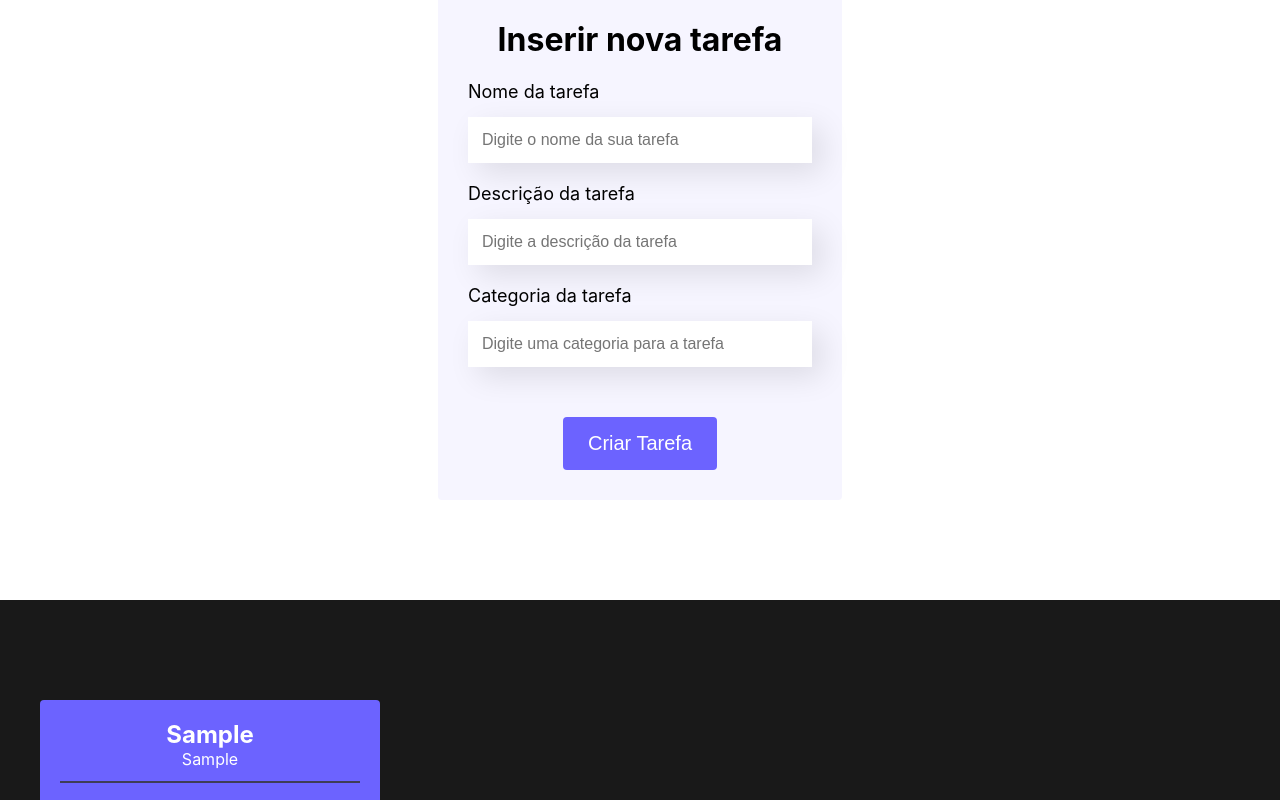
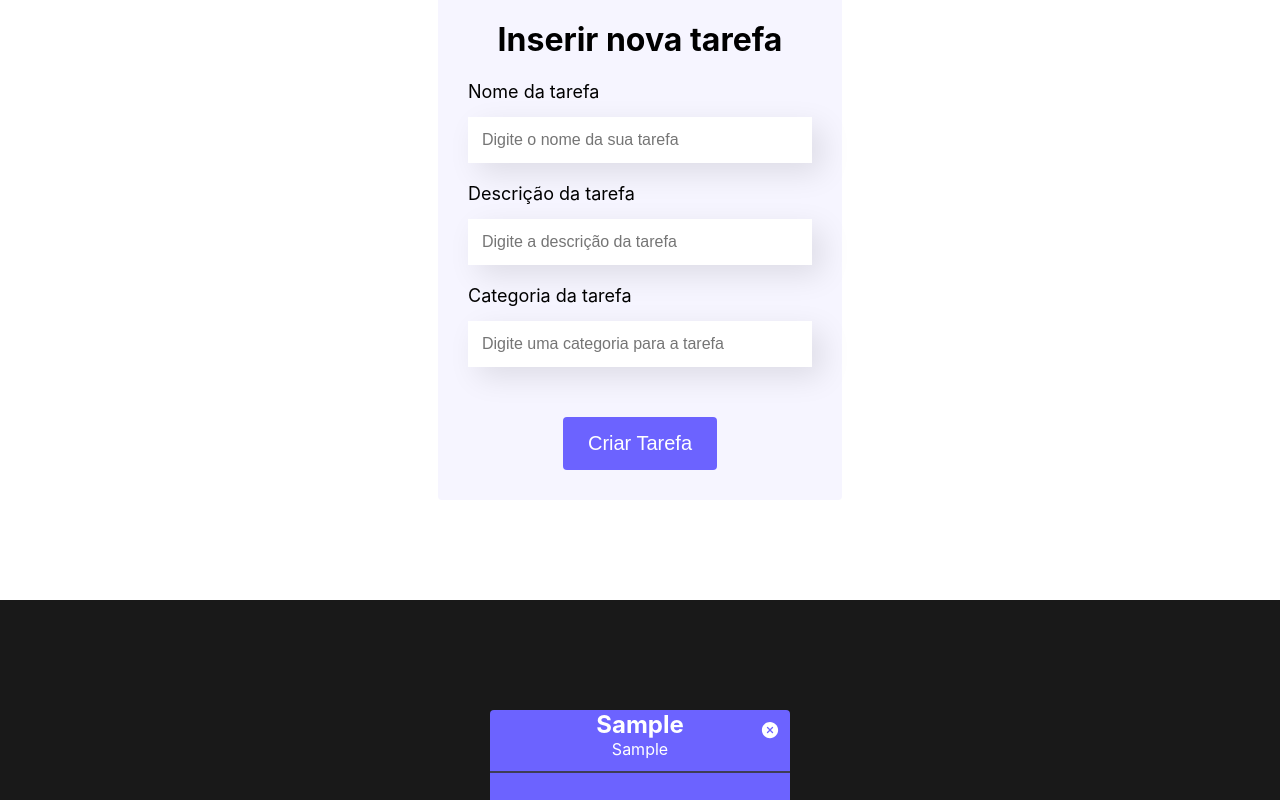
Before and after one commit to VitorGagliani/listter, a React (Create React App) app: page / in a window 1280 px wide. Both pictures are taken after typing "Sample", "Sample", "Sample" into the empty fields and a click on the button "Criar Tarefa". Shown: the part 564-1364 px from the top of the page. Built offline with nearby package versions, Linux system fonts and the light colour scheme.

Commit message:
Remover Tarefas

```diff
--- a/package.json
+++ b/package.json
@@ -10,6 +10,7 @@
     "motion": "^12.23.24",
     "react": "^19.2.0",
     "react-dom": "^19.2.0",
+    "react-icons": "^5.5.0",
     "react-scripts": "5.0.1",
     "web-vitals": "^2.1.4"
   },
--- a/src/App.js
+++ b/src/App.js
@@ -13,7 +13,13 @@ function App() {
       tag:tag,
       descricao:descricao
     };
+
+
     setTarefas([...tarefas, novaTarefa]);
+    }
+
+    const deletarTarefa = (titulo) => {
+      setTarefas(tarefas.filter(tarefa => tarefa.titulo !== titulo));
     }
 
     const [tarefas, setTarefas] = useState([]);
@@ -23,7 +29,7 @@ function App() {
     <div className="App">
       <Banner/>
       <Formulario aoSalvar={adicionarTarefa}/>
-      <Grid tarefas={tarefas} />
+      <Grid tarefas={tarefas} deletarTarefa={deletarTarefa} />
     </div>
   );
 }
--- a/src/componentes/Grid/index.jsx
+++ b/src/componentes/Grid/index.jsx
@@ -1,16 +1,20 @@
 import "./style.css";
+import { IoCloseCircle } from 'react-icons/io5';
 
-export const Grid = ({ tarefas }) => {
+
+export const Grid = ({ tarefas, deletarTarefa }) => {
   return (
     <div className="grid">
-
-      {tarefas.map((tarefa, index) => (
+      {tarefas.map((tarefas, index) => (
         <div className="card" key={index}>
           <div className="card-content">
-            <h2>{tarefa.titulo}</h2>
-            <p>{tarefa.tag}</p>
+            <div className="card-title">
+      <IoCloseCircle className="icon-close" onClick={() => deletarTarefa(tarefas.titulo)} />
+            <h2>{tarefas.titulo}</h2>
+            </div>
+            <p>{tarefas.tag}</p>
             <span></span>
-            <h3>{tarefa.descricao}</h3>
+            <h3>{tarefas.descricao}</h3>
           </div>
         </div>
       ))}
--- a/src/componentes/Grid/style.css
+++ b/src/componentes/Grid/style.css
@@ -3,22 +3,37 @@
   background-color: #191919;
   padding: 100px 0;
   display: flex;
-  justify-content: space-between;
   flex-wrap: wrap;
+  justify-content: center;
   gap: 20px;
 }
 
 .card-content{
+  position: relative;
   background-color: #6C63FF;
   max-width: 320px;
   min-width: 300px;
   min-height: 300px;
-  padding: 20px;
   border-radius: 4px;
   color: white;
-  margin: 0 40px;
 }
 
+.card-title{
+  position: relative;
+}
+.card-title h2{
+  padding: 10 px;
+  padding-bottom: 0;
+  margin: 0;
+}
+
+.icon-close{
+  cursor: pointer;
+  font-size: 20px;
+  position: absolute;
+  right: 10px;
+  top: 10px;
+}
 
 
 .card h2,p{
@@ -39,3 +54,7 @@
   margin: 23px;
   margin-top: 32px;
 }
+
+.card{
+  padding: 10px;
+}
```
Also changed, not shown: 1 other file (tests, documents, lock files or other folders).
